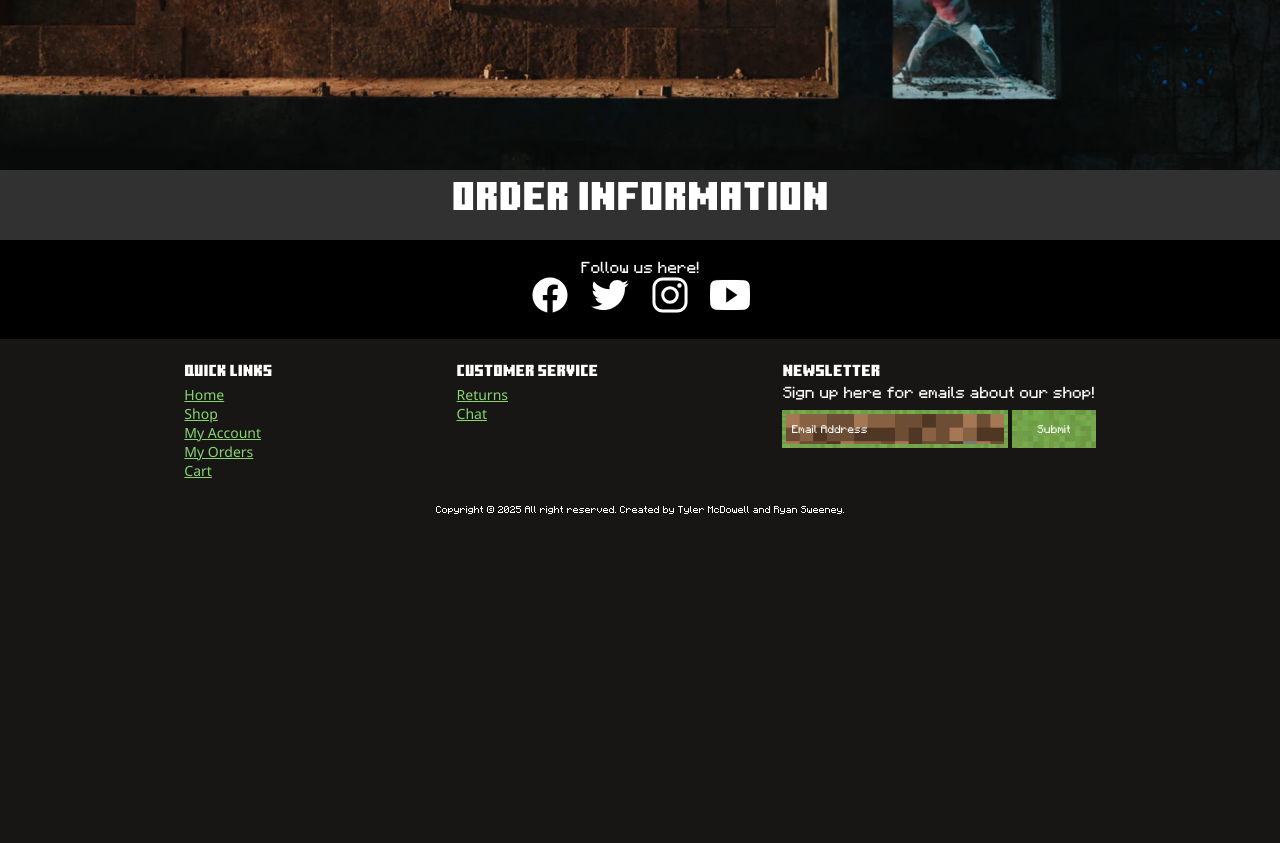
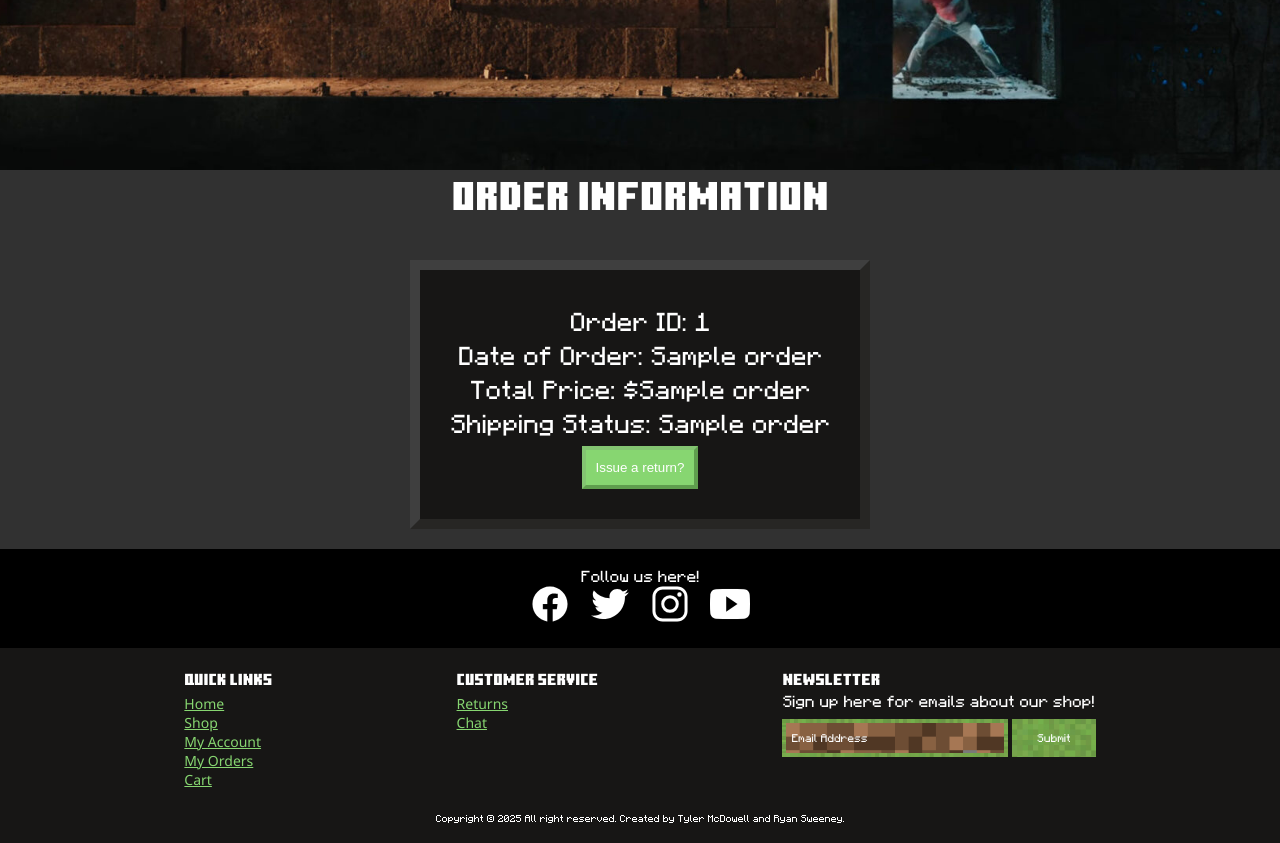
Before and after one commit to Pious726/CSET180Final, a Flask app: template templates/orders.html in a window 1280 px wide. Shown: the part 873-1716 px from the top of the page. Before the commit the page ends 1387 px from the top, so only its background shows below. Run offline with Flask 3, Linux system fonts and the light colour scheme; the template is opened without the code that fills it: most values are stand-ins (such as "Sample title", 1, 10 or a date in 2020).

Commit message:
finished account and orders pages

```diff
--- a/main.py
+++ b/main.py
@@ -89,7 +89,7 @@ def getaccount():
 
 @app.route('/orders.html', methods=['GET'])
 def getorders():
-    customerID = conn.execute(text('select customerID from customers natural join users where IsLoggedIn = 1')).scalar()
+    customerID = conn.execute(text('select customerID from customer natural join users where IsLoggedIn = 1')).scalar()
     orders = conn.execute(text(f'select * from orders where customerID = {customerID}')).fetchall()
     return render_template('orders.html', orders=orders)
 
--- a/static/styles/styles.css
+++ b/static/styles/styles.css
@@ -88,7 +88,7 @@ a {
     background-size: cover;
     background-color: rgba(0, 0, 0, 0.1 ); /* dark veil */
     background-blend-mode: overlay;
-    color:#fff;
+    color: var(--textColor);
     font-family: 'MinecraftSeven', sans-serif;
     font-size: .8em;
 }
@@ -117,7 +117,7 @@ a {
     color: #c9efbf;
 }
 input::placeholder {
-    color: #fff;
+    color: var(--textColor);
 }
 .form-container {
     margin: 0 auto;
@@ -130,7 +130,7 @@ input::placeholder {
     background-image: url('../Images/grass.jpg');
     background-size: 175px 175px;
     padding: 10px 25px;
-    color: #fff;
+    color: var(--textColor);
     text-align: center;
     font-size: .8em;
     font-family: 'MinecraftSeven', sans-serif;
@@ -186,7 +186,6 @@ nav {
     text-decoration: none;
     color: var(--textColor);
 }
-
 .navlist a:hover {
     color: var(--accentGreen);
 }
@@ -221,7 +220,7 @@ section {
     border-bottom: 4px solid #272624;
     border-left: 4px solid var(--backgroundColor);
     border-right: 4px solid #272624;
-    color: #fff;
+    color: var(--textColor);
     padding: 20px;
     width: 32%;
     position: absolute;
@@ -243,7 +242,7 @@ section {
     border-bottom: 4px solid #5f9e4e;
     border-left: 4px solid #83c471;
     border-right: 4px solid #5f9e4e;
-    color: #fff;
+    color: var(--textColor);
     padding: 10px;
     cursor: pointer;
 }
@@ -289,7 +288,7 @@ section {
     align-items: start;
 }
 .product-card {
-    color: #fff;
+    color: var(--textColor);
     text-align: center;
 }
 .product-card img {
@@ -305,12 +304,40 @@ section {
 
 /* Styles for accounts page */
 .account-info {
-    background-color: #000000;
+    background-color: var(--secondaryColor);
+    border-top: 10px solid #3f3f3f;
+    border-bottom: 10px solid #272624;
+    border-left: 10px solid #3f3f3f;
+    border-right: 10px solid #272624;
     text-align: center;
+    width: 50%;
     padding: 30px 0;
     margin: 20px auto;
 }
 .account-info p {
+    margin: 10px 0;
+}
+
+/* Styles for order page */
+.order-info {
+    display: flex;
+    flex-direction: row;
+    flex-wrap: wrap;
+    justify-content: center;
+    align-content: center;
+    gap: 30px;
+}
+.order-card {
+    background-color: var(--secondaryColor);
+    border-top: 10px solid #3f3f3f;
+    border-bottom: 10px solid #272624;
+    border-left: 10px solid #3f3f3f;
+    border-right: 10px solid #272624;
+    text-align: center;
+    padding: 30px;
+    margin: 20px;
+}
+.order-card p {
     margin: 10px 0;
 }
 
@@ -351,7 +378,7 @@ input.news-email {
     background-size: cover;
     background-color: rgba(0, 0, 0, 0.1 ); /* dark veil */
     background-blend-mode: overlay;
-    color:#fff;
+    color: var(--textColor);
     font-family: 'MinecraftSeven', sans-serif;
     font-size: .8em;
 }
@@ -360,7 +387,7 @@ input.news-btn {
     background-image: url('../Images/grass.jpg');
     background-size: cover;
     padding: 14px 25px;
-    color: #fff;
+    color: var(--textColor);
     text-align: center;
     font-size: .8em;
     font-family: 'MinecraftSeven', sans-serif;
@@ -378,6 +405,9 @@ input.news-btn {
     margin-bottom: 5px;
     list-style-type: none;
 }
+.f-navlist a:hover {
+    color: #5f9e4e;
+}
 .copyright {
     padding-bottom: 20px;
     text-align: center;
--- a/templates/base.html
+++ b/templates/base.html
@@ -12,7 +12,7 @@
 </head>
 <body>
 <div class="top">
-        <img class="baselogo" src="../static/Images/minecraftlogo.svg" alt="logo">
+        <a href="home.html"><img class="baselogo" src="../static/Images/minecraftlogo.svg" alt="logo"></a>
 </div>
     <header>
         <nav class="navbar">
@@ -22,10 +22,10 @@
                 <li><a href="accounts.html">MY ACCOUNT</a></li>
                 <li><a href="orders.html">MY ORDERS</a></li>
                 <li><a href="cart.html">CART</a></li>
-                <li><a href="{{ url_for('logout')}}">LOG OUT</a></li>
                 {% if session.get('account_type') == 'vendor' %}
                 <li><a href="{{ url_for('vendor_products') }}">MY PRODUCTS</a></li>
                 {% endif %}
+                <li><a href="{{ url_for('logout')}}">LOG OUT</a></li>
             </ul>
         </nav>
         <div class="header-image"></div>
--- a/templates/cart.html
+++ b/templates/cart.html
@@ -0,0 +1,6 @@
+{% extends 'base.html' %}
+{% block body %}
+    <main>
+        <h1 class="page-title">Your Cart</h1>
+    </main>
+{% endblock %}
--- a/templates/orders.html
+++ b/templates/orders.html
@@ -3,7 +3,15 @@
     <main>
         <h1 class="page-title">Order Information</h1>
         <div class="order-info">
-
+            {% for order in orders%}
+                <div class="order-card">
+                    <p>Order ID: {{order[0]}}</p>
+                    <p>Date of Order: {{order[2]}}</p>
+                    <p>Total Price: ${{order[3]}}</p>
+                    <p>Shipping Status: {{order[4]}}</p>
+                    <button class="ad-btn">Issue a return?</button>
+                </div>
+            {% endfor %}
         </div>
     </main>
 {% endblock %}
```
Also changed, not shown: static/Images/1353836.png (deleted), static/Images/scenic-landscape.jpeg (deleted).
